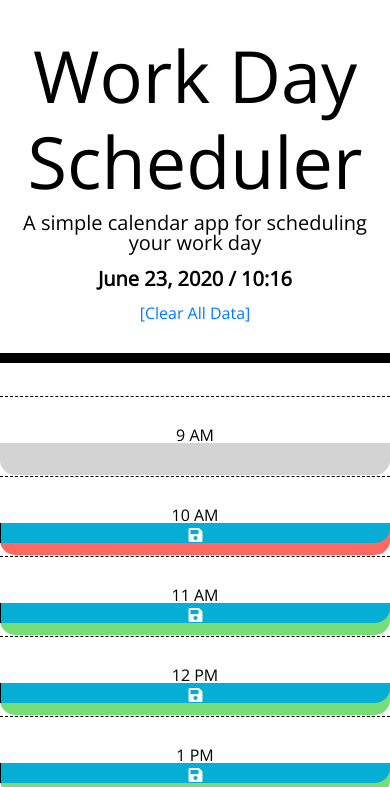
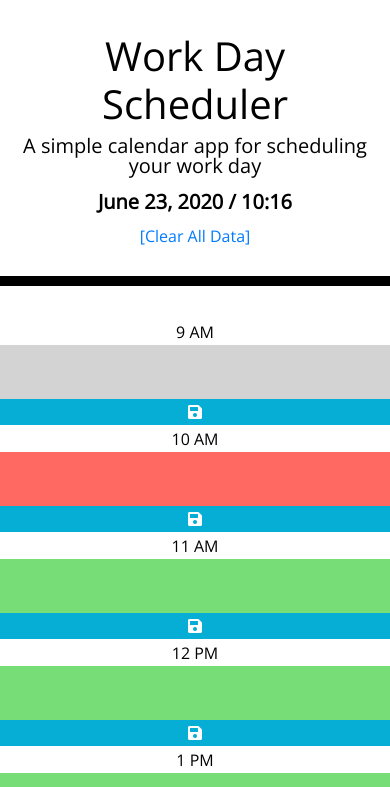
Before and after one commit to jamesravelle/workday-planner, a plain HTML site: page index.html in a window 390 px wide. Shown: the top 787 px of the page. Drawn offline with nearby package versions, Linux system fonts and the light colour scheme.

Commit message:
Add responsive styling to css

```diff
--- a/style.css
+++ b/style.css
@@ -93,3 +93,25 @@ textarea{
 #currentDay{
   font-weight:bold;
 }
+
+@media only screen and (max-width:767px){
+  .row{
+    border-radius:0;
+    height:auto;
+  }
+
+  .saveBtn{
+    border-radius:0;
+    border:0;
+    padding:5px 0 5px 0;
+  }
+
+  .hour{
+    border:0;
+    padding:5px 0 5px 0;
+  }
+
+  .display-3{
+    font-size:40px;
+  }
+}
```
